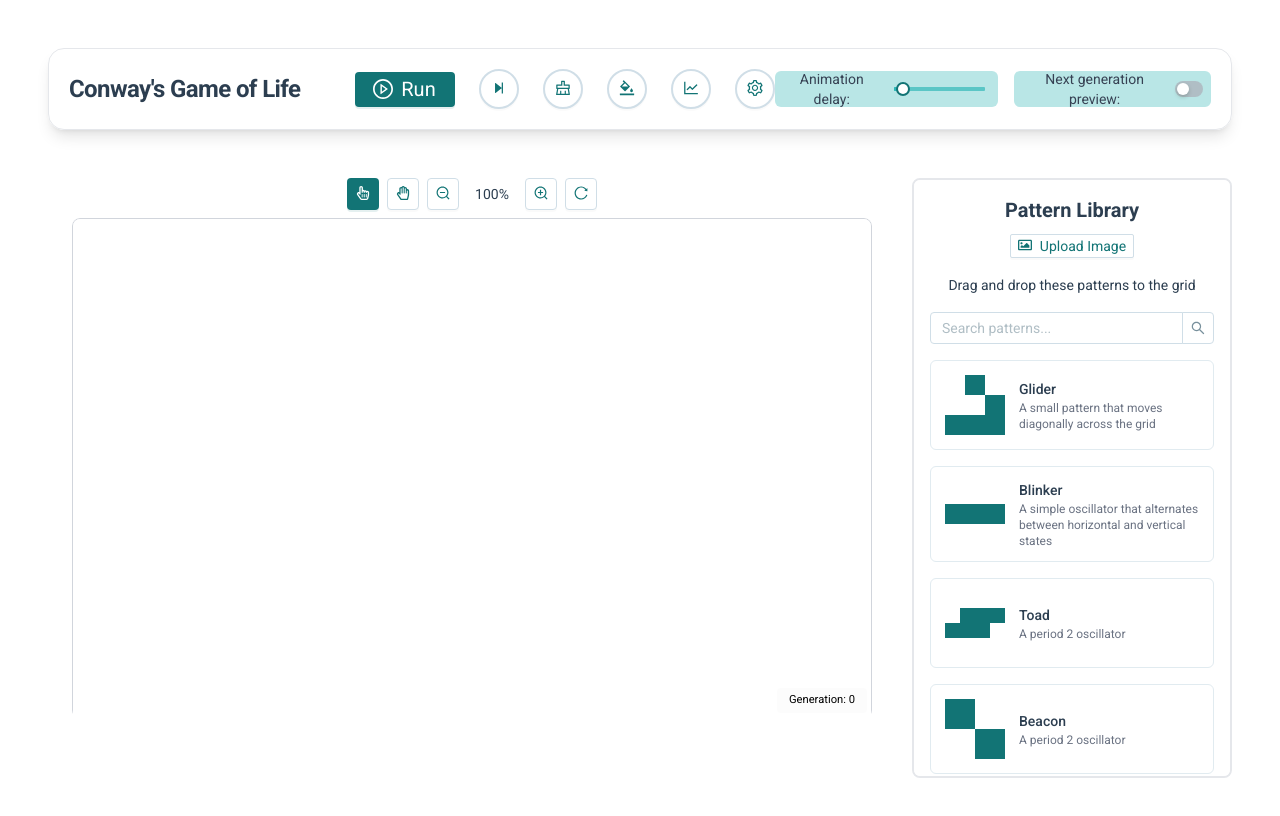
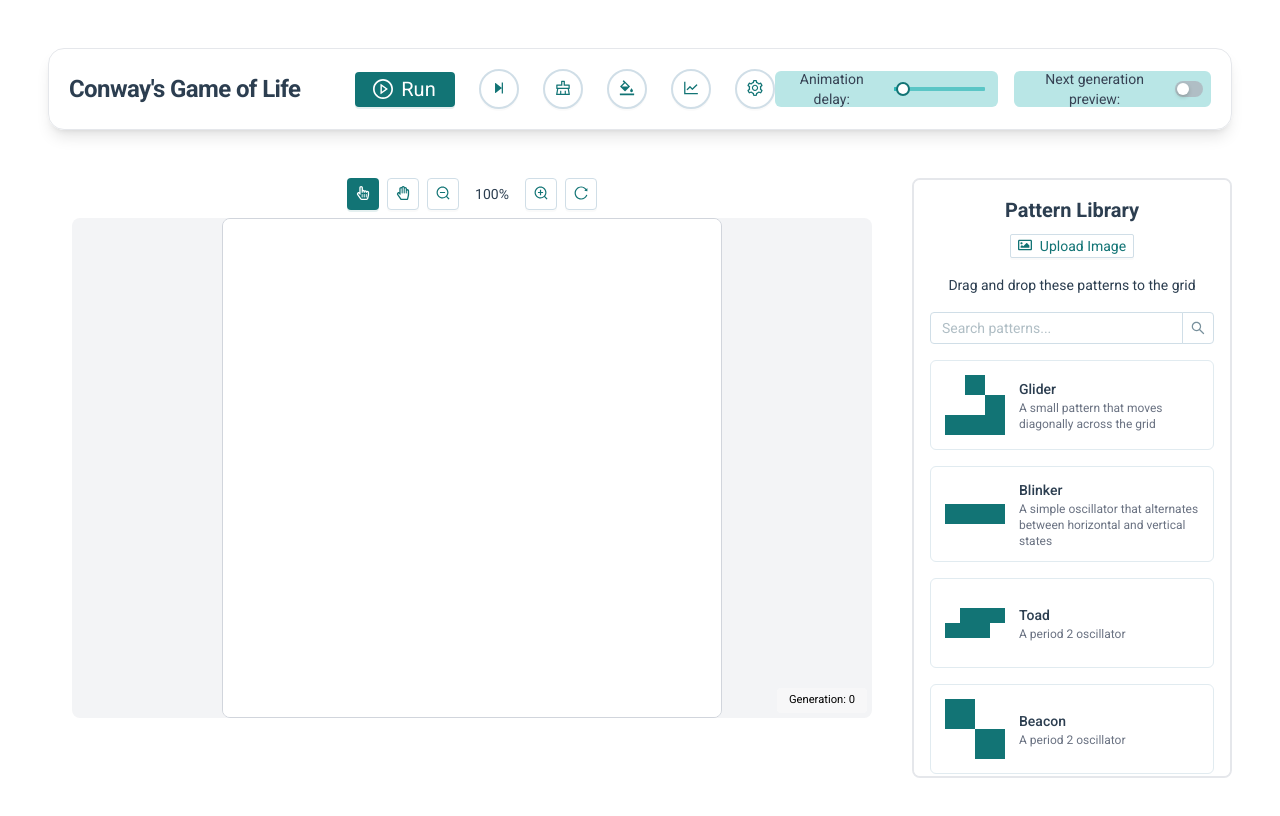
Before and after one commit to sreerag-ms/conways-game-of-life-group-project, a React (Vite) app: page / in a window 1280 px wide. Shown: the top 816 px of the page. Built offline with nearby package versions, Linux system fonts and the light colour scheme.

Commit message:
Updated the grid scaling sizes, Updated the initial grid structure

```diff
--- a/src/components/Game/WebGLGrid/index.jsx
+++ b/src/components/Game/WebGLGrid/index.jsx
@@ -46,26 +46,34 @@ const WebGLGrid = ({ cellSize = 15, setStabilizedModalOpen }) => {
   const [hoveredCell, setHoveredCell] = useState({ row: -1, col: -1 });
 
   useEffect(() => {
-    createGrid(150, 200);
+    createGrid(50, 50);
   }, [createGrid]);
 
   useEffect(() => {
     const calculateCellSize = () => {
-
-      const containerWidth = 600;
-      const containerHeight = 450;
+      // Use the same dimensions as the container in the render method
+      const containerWidth = 800;
+      const containerHeight = 500;
 
       const maxCellWidth = Math.floor(containerWidth / cols);
       const maxCellHeight = Math.floor(containerHeight / rows);
 
       let optimalSize = Math.min(maxCellWidth, maxCellHeight);
 
-      if (rows <= 20 && cols <= 20) {
+      if (rows <= 10 && cols <= 10) {
+        optimalSize = Math.min(50, optimalSize);
+      } else if (rows <= 20 && cols <= 20) {
+        optimalSize = Math.min(35, optimalSize);
+      } else if (rows <= 30 && cols <= 30) {
         optimalSize = Math.min(30, optimalSize);
       } else if (rows <= 50 && cols <= 50) {
-        optimalSize = Math.min(20, optimalSize);
+        optimalSize = Math.min(25, optimalSize);
+      } else if (rows <= 75 && cols <= 75) {
+        optimalSize = Math.min(15, optimalSize);
       } else if (rows <= 100 && cols <= 100) {
-        optimalSize = Math.min(10, optimalSize);
+        optimalSize = Math.min(12, optimalSize);
+      } else if (rows <= 150 && cols <= 150) {
+        optimalSize = Math.min(8, optimalSize);
       }
 
       return Math.max(4, optimalSize);
@@ -449,6 +457,14 @@ const WebGLGrid = ({ cellSize = 15, setStabilizedModalOpen }) => {
     };
   }, [handleMouseMove, handleMouseDown, handleMouseUp, handleMouseLeave, handleDragOver, handleDrop]);
 
+  // Calculate if grid should be centered (add this before the return statement)
+  const gridWidth = cols * responsiveCellSize;
+  const gridHeight = rows * responsiveCellSize;
+  const containerWidth = 800;
+  const containerHeight = 500;
+  const centerX = gridWidth < containerWidth ? (containerWidth - gridWidth) / 2 : 0;
+  const centerY = gridHeight < containerHeight ? (containerHeight - gridHeight) / 2 : 0;
+
   return (
     <div className="flex flex-col items-center w-full rounded-lg" ref={containerRef}>
       <div className="relative flex items-center justify-center w-full overflow-hidden border-gray-300 rounded-lg"
@@ -470,6 +486,9 @@ const WebGLGrid = ({ cellSize = 15, setStabilizedModalOpen }) => {
             style={{
               transform: `scale(${zoom}) translate(${panOffset.x / zoom}px, ${panOffset.y / zoom}px)`,
               transformOrigin: '0 0',
+              position: 'absolute',
+              left: `${centerX}px`,
+              top: `${centerY}px`,
             }}
           >
             <canvas
```
